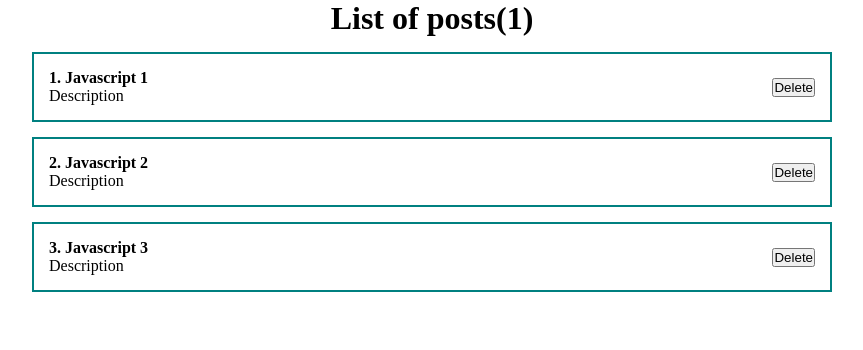
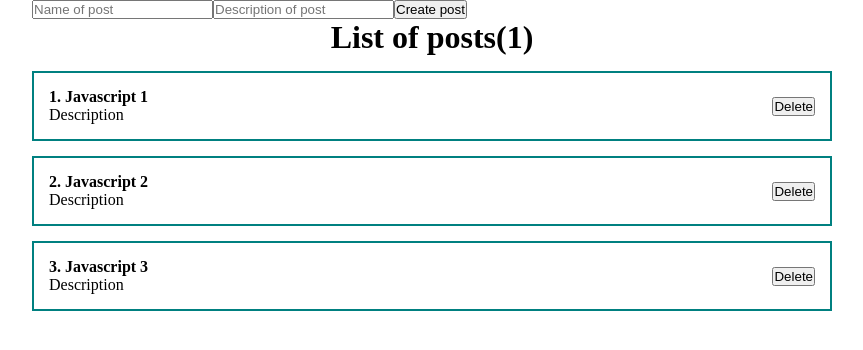
Before and after one commit to Skhraun/ulbi_tutor, a React (Create React App) app: page / in a window 1280 px wide. Shown: the top 350 px of the page, without its empty margins (208-1071 px from the left). Built offline with nearby package versions, Linux system fonts and the light colour scheme; the HTML template or start-up script is replaced by a standard one.

Commit message:
start adding posts

```diff
--- a/src/App.js
+++ b/src/App.js
@@ -14,9 +14,16 @@ function App() {
 
   return (
     <div className="App">
+      <form>
+        <input type="text" placeholder="Name of post"/>
+        <input type="text" placeholder="Description of post"/>
+        <button>Create post</button>
+      </form>
       <PostList posts={posts} title="List of posts(1)"/>
     </div>
   );
 }
 
 export default App;
+
+//time 42:40
```
